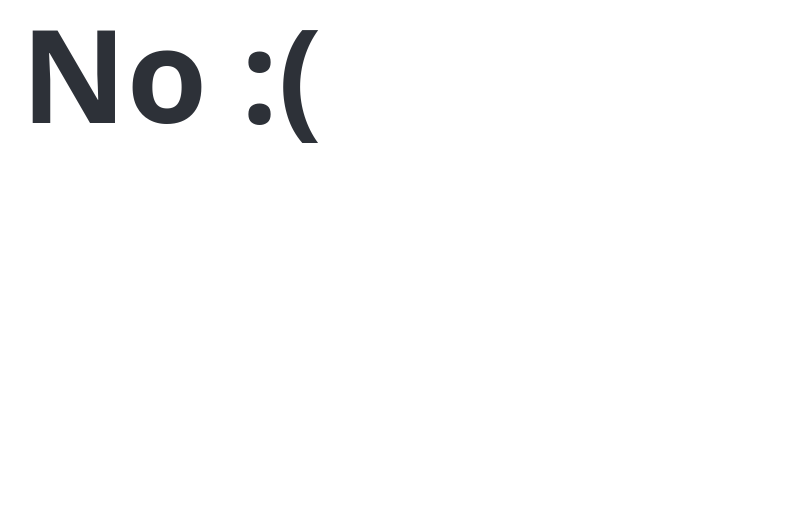
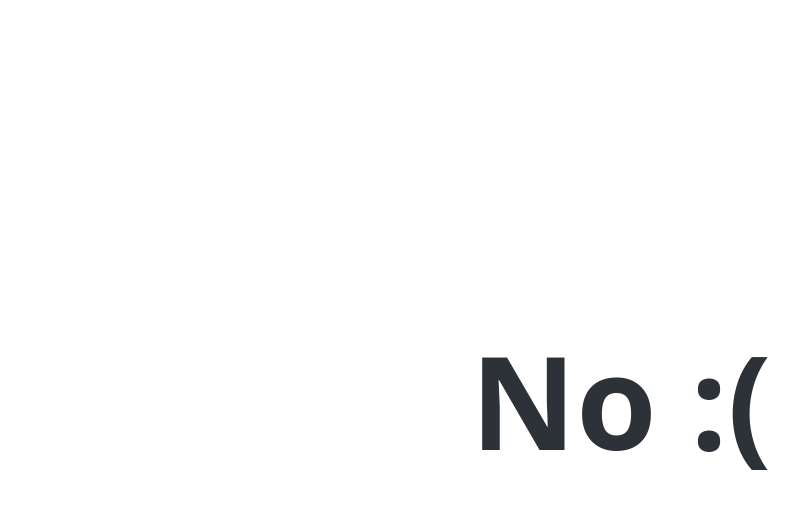
Before and after one commit to nfishel/wdd-demo, a plain HTML site: page index.html in a window 1280 px wide. Shown: the whole page, without its empty margins (19-818 px from the left). Drawn offline with nearby package versions, Linux system fonts and the light colour scheme.

Commit message:
update style

```diff
--- a/index.html
+++ b/index.html
@@ -13,8 +13,14 @@
         body{
             height:100svh;
         }
+        .container{
+            height:100%;
+        }
         h1{
             height: 100%;
+            display: flex;
+            justify-content: center;
+            align-items: center;
             font-size:6.5rem;
         }
     </style>
```
